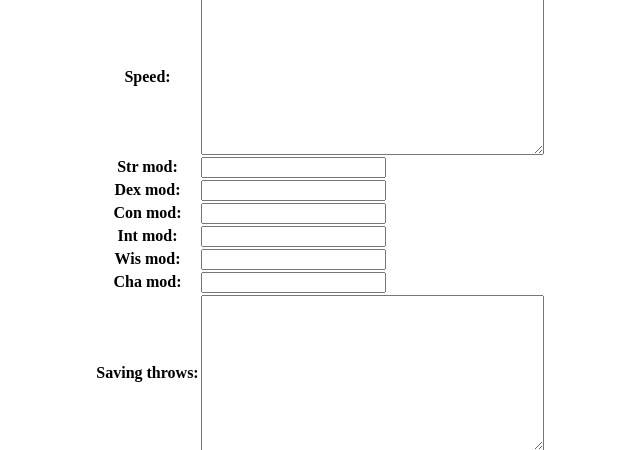
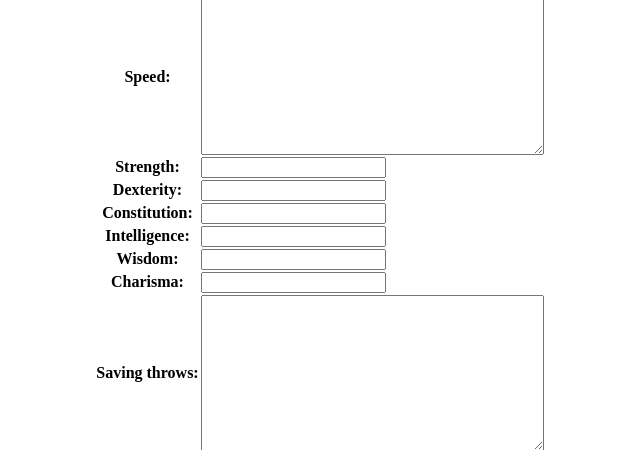
Before and after one commit to echalmers/dndd, a Django app: page /monsters/create in a window 1280 px wide. Shown: the part 288-738 px from the top of the page, without its empty margins (320-960 px from the left). Run offline with Django 3.2, Linux system fonts and the light colour scheme; parts of the project's set-up code (start-up, migrations or seed data) failed here and were passed over.

Commit message:
minor fixes

```diff
--- a/monsters/forms.py
+++ b/monsters/forms.py
@@ -9,12 +9,12 @@ class MonsterForm(ModelForm):
                   'ac',
                   'hp',
                   'speed',
-                  'str_mod',
-                  'dex_mod',
-                  'con_mod',
-                  'int_mod',
-                  'wis_mod',
-                  'cha_mod',
+                  'strength',
+                  'dexterity',
+                  'constitution',
+                  'intelligence',
+                  'wisdom',
+                  'charisma',
                   'saving_throws',
                   'traits',
                   'actions',
--- a/monsters/models.py
+++ b/monsters/models.py
@@ -10,12 +10,12 @@ class Monster(models.Model):
     ac = models.IntegerField(null=True, blank=True)
     hp = models.CharField(max_length=12, null=True, blank=True)
     speed = models.TextField(null=True, blank=True)
-    str_mod = models.IntegerField(null=True, blank=True)
-    dex_mod = models.IntegerField(null=True, blank=True)
-    con_mod = models.IntegerField(null=True, blank=True)
-    int_mod = models.IntegerField(null=True, blank=True)
-    wis_mod = models.IntegerField(null=True, blank=True)
-    cha_mod = models.IntegerField(null=True, blank=True)
+    strength = models.IntegerField(null=True, blank=True)
+    dexterity = models.IntegerField(null=True, blank=True)
+    constitution = models.IntegerField(null=True, blank=True)
+    intelligence = models.IntegerField(null=True, blank=True)
+    wisdom = models.IntegerField(null=True, blank=True)
+    charisma = models.IntegerField(null=True, blank=True)
     saving_throws = models.TextField(null=True, blank=True)
     skills = models.TextField(null=True, blank=True)
     vulnerabilies = models.TextField(null=True, blank=True)
--- a/monsters/views.py
+++ b/monsters/views.py
@@ -100,11 +100,7 @@ def deets_from_name(request, name):
     else:
         del variables['legendary_actions']
 
-    if variables.get('saving_throws') is not None:
-        saving_throws = json.loads(variables['saving_throws'])
-        variables['saving_throws'] = ', '.join([key + ' ' + signed_string(saving_throws[key]) for key in saving_throws]) + ' '
-
-    for key in ['str_mod', 'dex_mod', 'con_mod', 'wis_mod', 'int_mod', 'cha_mod']:
+    for key in ['strength', 'dexterity', 'constitution', 'wisdom', 'intelligence', 'charisma']:
         variables[key] = signed_string(variables[key], is_ability_score=True)
 
     for key in variables:
--- a/static/dndd/style.css
+++ b/static/dndd/style.css
@@ -181,7 +181,7 @@ table {
     text-align: center;
 }
 
-th {
+.datatable th {
 position: sticky;
 top:0
 }
```
Also changed, not shown: monsters/management/commands/refresh_monsters.py (+11 -7 lines), monsters/templates/monsters/details.html (+6 -6 lines).
